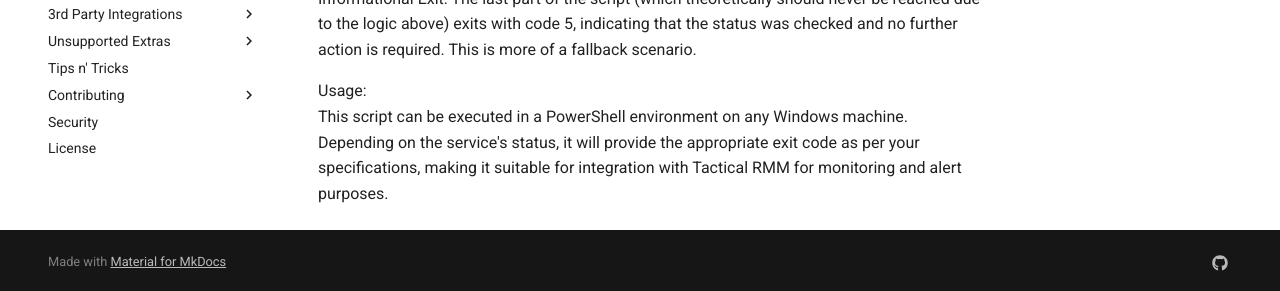
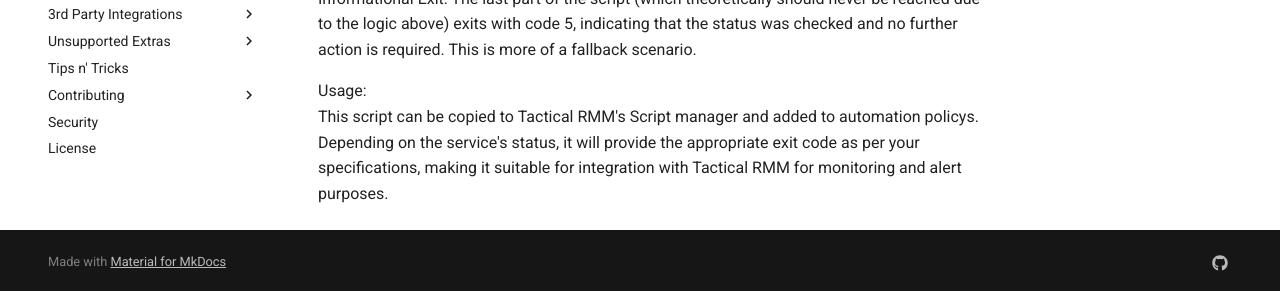
Before and after one commit to amidaware/trmm-docs, an MkDocs documentation site: the page built from docs/using_chatgpt.md, in a window 1280 px wide and 900 px high, scrolled down 1432 px. Shown: the part 606-897 px from the top of the window. Built offline with MkDocs 1.6.1 and Material for MkDocs 9.7.7, drawn with Linux system fonts in a browser that asks for light colours; comment, search, counter and statistics services are not loaded.

Commit message:
Update using_chatgpt.md

```diff
--- a/docs/using_chatgpt.md
+++ b/docs/using_chatgpt.md
@@ -76,4 +76,4 @@ Service Status Check: It checks if the status of the 'Print Spooler' service is
 Informational Exit: The last part of the script (which theoretically should never be reached due to the logic above) exits with code 5, indicating that the status was checked and no further action is required. This is more of a fallback scenario.<br>
 
 Usage:<br>
-This script can be executed in a PowerShell environment on any Windows machine. Depending on the service's status, it will provide the appropriate exit code as per your specifications, making it suitable for integration with Tactical RMM for monitoring and alert purposes.
+This script can be copied to Tactical RMM's Script manager and added to automation policys. Depending on the service's status, it will provide the appropriate exit code as per your specifications, making it suitable for integration with Tactical RMM for monitoring and alert purposes.
```
